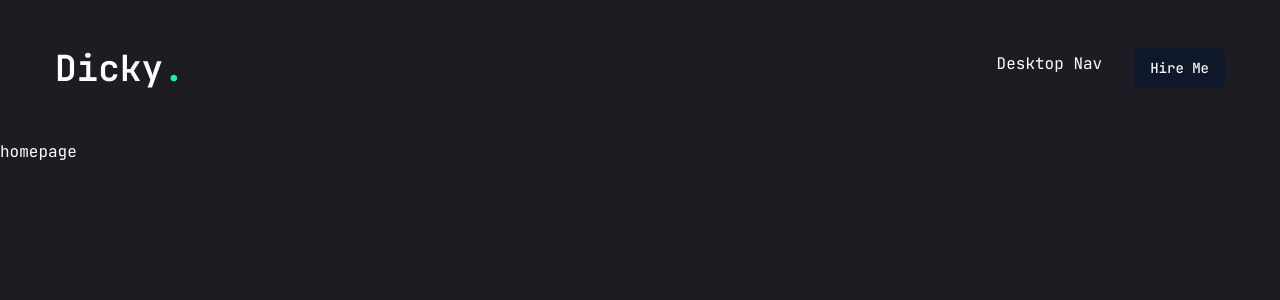
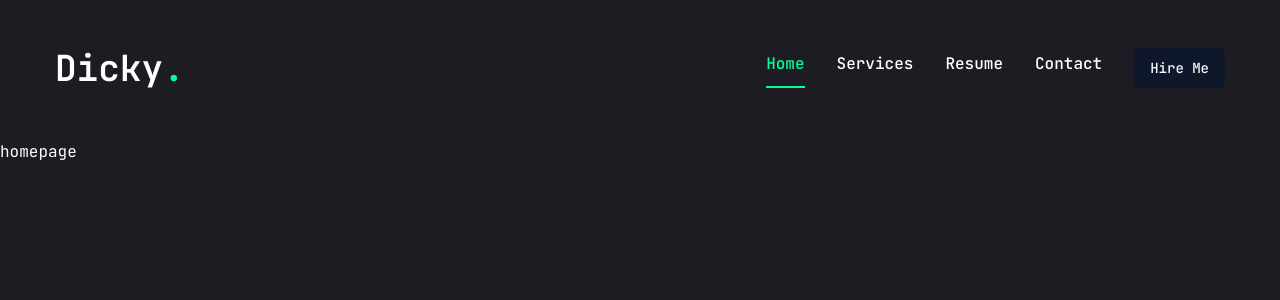
Before and after one commit to diczst/diczst.github.io.new, a Next.js app: page / in a window 1280 px wide. Shown: the top 300 px of the page. Built offline with nearby package versions, Linux system fonts and the light colour scheme.

Commit message:
header selection

```diff
--- a/components/Nav.jsx
+++ b/components/Nav.jsx
@@ -26,8 +26,19 @@ const links = [
 const Nav = () => {
     const pathName = usePathname()
     console.log(pathName);
-
-    return <div>Desktop Nav</div>
+    return (
+        <nav className="flex gap-8">
+            {/* // */}
+            {links.map((link, index) => {
+                return (
+                    <Link href={link.path} key={index} className={`${link.path === pathName && "text-accent border-b-2 border-accent"}
+                    capitalize font-medium hover:text-accent transition-all`}>
+                        {link.name}
+                    </Link>
+                );
+            })}
+        </nav>
+    )
 }
 
 export default Nav
```
